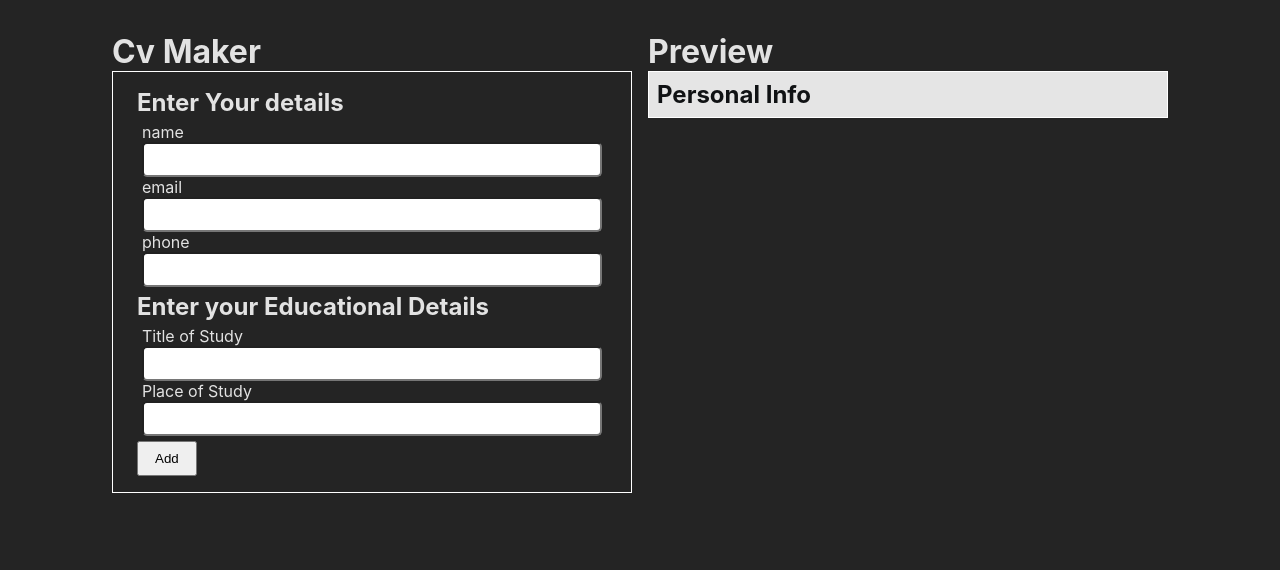
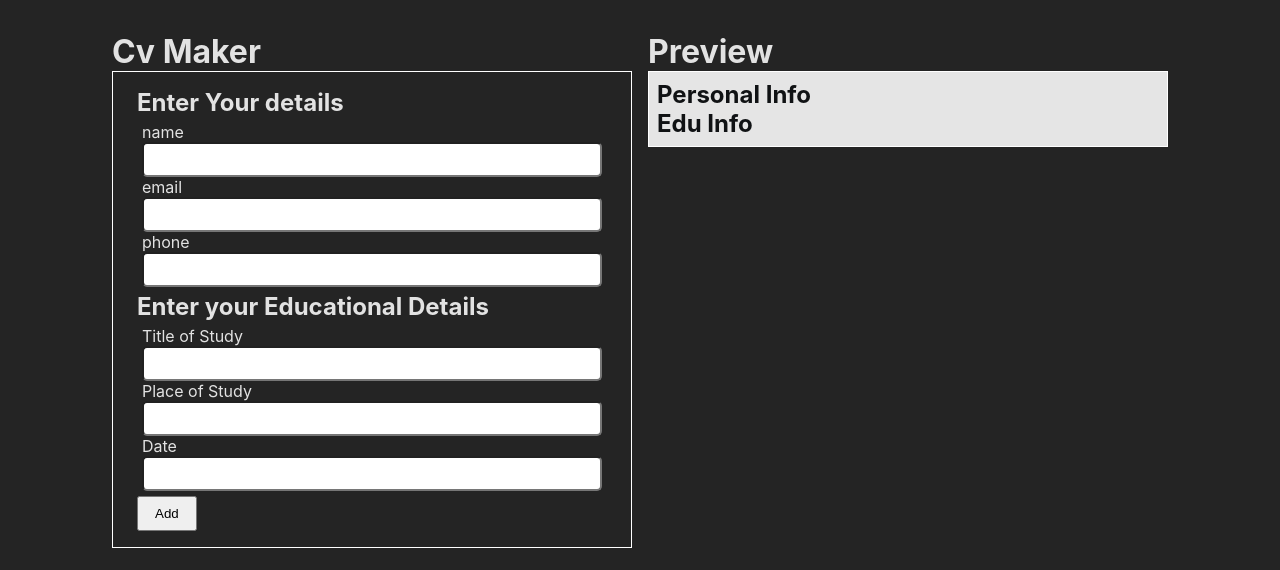
Before and after one commit to RazaNaqsh/CvCreator-React, a React (Vite) app: page / in a window 1280 px wide. Shown: the top 570 px of the page. Built offline with nearby package versions, Linux system fonts and the light colour scheme.

Commit message:
Add date field and everything works beautifully

```diff
--- a/src/App.jsx
+++ b/src/App.jsx
@@ -3,6 +3,8 @@ import React from "react";
 import Preview from "./components/Preview";
 
 function App() {
+	//* general info field
+
 	const [generalInfo, setGeneralInfo] = React.useState({
 		name: "",
 		email: "",
@@ -33,6 +35,8 @@ function App() {
 		);
 	});
 
+	//* Educational field
+
 	const [eduInfo, setEduInfo] = React.useState([
 		{
 			id: nanoid(),
@@ -42,25 +46,25 @@ function App() {
 	]);
 
 	function handleEduChange(e, id) {
-		console.log(id);
+		// console.log(id);
 		const { name, value } = e.target;
 		setEduInfo((prevData) => {
 			return prevData.map((item) =>
 				item.id === id ? { ...item, [name]: value } : item
 			);
 		});
-		console.log(eduInfo);
+		// console.log(eduInfo);
 	}
 
 	function newField() {
 		setEduInfo((prevData) => [
 			...prevData,
-			{ id: nanoid(), title: "", place: "" },
+			{ id: nanoid(), title: "", place: "", date: "" },
 		]);
 	}
 
 	function deleteField(id) {
-		console.log(id);
+		// console.log(id);
 		setEduInfo((prevData) => {
 			return prevData.filter((item) => item.id !== id);
 		});
@@ -89,6 +93,15 @@ function App() {
 					value={item.place}
 				/>
 			</label>
+			<label>
+				Date
+				<input
+					type="text"
+					onChange={() => handleEduChange(event, item.id)}
+					name="date"
+					value={item.date}
+				/>
+			</label>
 			{eduInfo.length > 1 && (
 				<button onClick={() => deleteField(item.id)}>Delete</button>
 			)}
@@ -109,7 +122,10 @@ function App() {
 				</section>
 			</div>
 
-			<Preview genInfo={generalInfo} />
+			<Preview
+				genInfo={generalInfo}
+				eduInfo={eduInfo}
+			/>
 		</div>
 	);
 }
--- a/src/components/Preview.jsx
+++ b/src/components/Preview.jsx
@@ -2,15 +2,15 @@ import React from "react";
 
 export default function Preview(props) {
 	// console.log(props.eduInfo);
-	// const eduInfoElements = props.eduInfo.map((item) => {
-	// 	return (
-	// 		<div>
-	// 			<h3>{item.title}</h3>
-	// 			<p>{item.place}</p>
-	// 			<p>{item.date}</p>
-	// 		</div>
-	// 	);
-	// });
+	const eduInfoElements = props.eduInfo.map((item) => {
+		return (
+			<div key={item.id}>
+				<h3>{item.title}</h3>
+				<p>{item.place}</p>
+				<p>{item.date}</p>
+			</div>
+		);
+	});
 	return (
 		<div className="preview-container">
 			<h1>Preview</h1>
@@ -19,8 +19,8 @@ export default function Preview(props) {
 				<h2>{props.genInfo.name}</h2>
 				<p>{props.genInfo.email}</p>
 				<p>{props.genInfo.phone}</p>
-				{/* <h1>Edu Info</h1>
-				{eduInfoElements} */}
+				<h1>Edu Info</h1>
+				{eduInfoElements}
 			</section>
 		</div>
 	);
```
